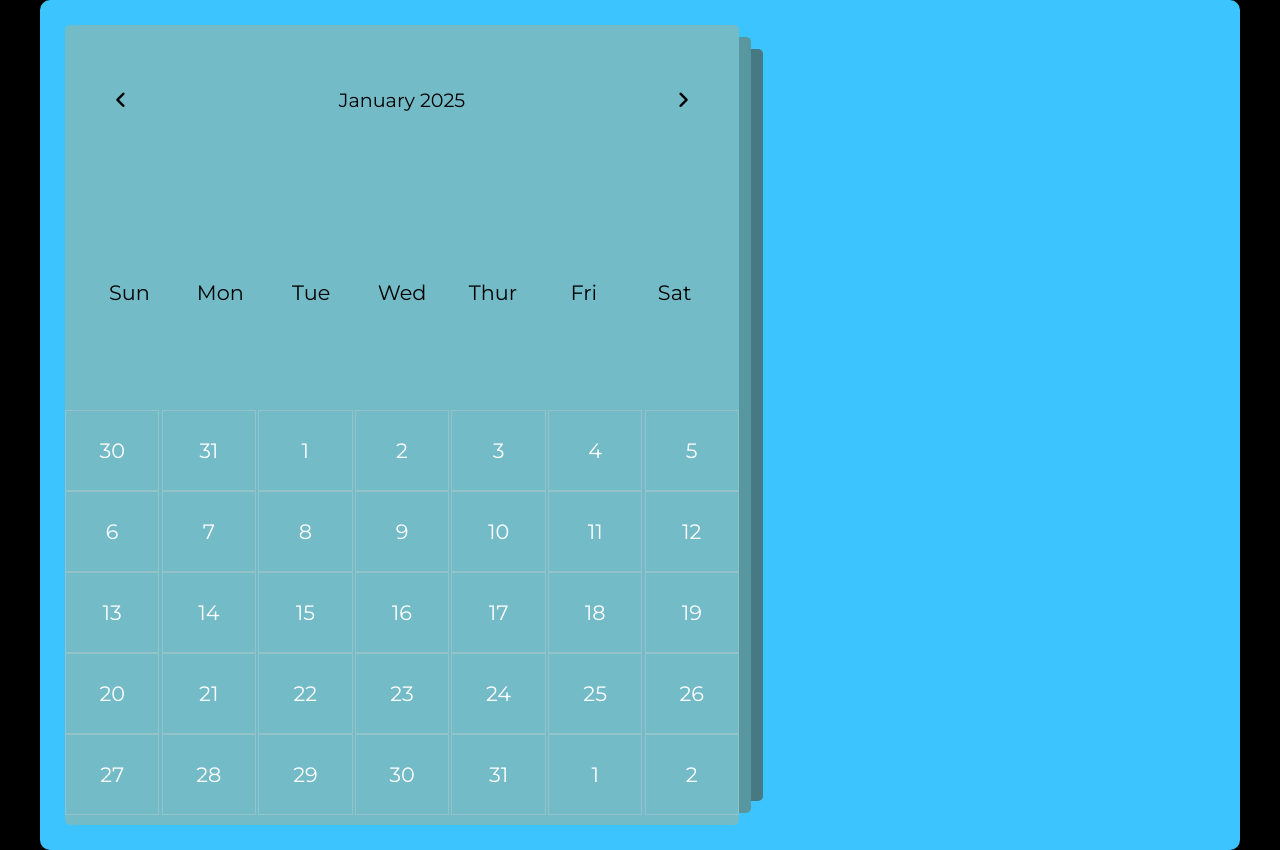
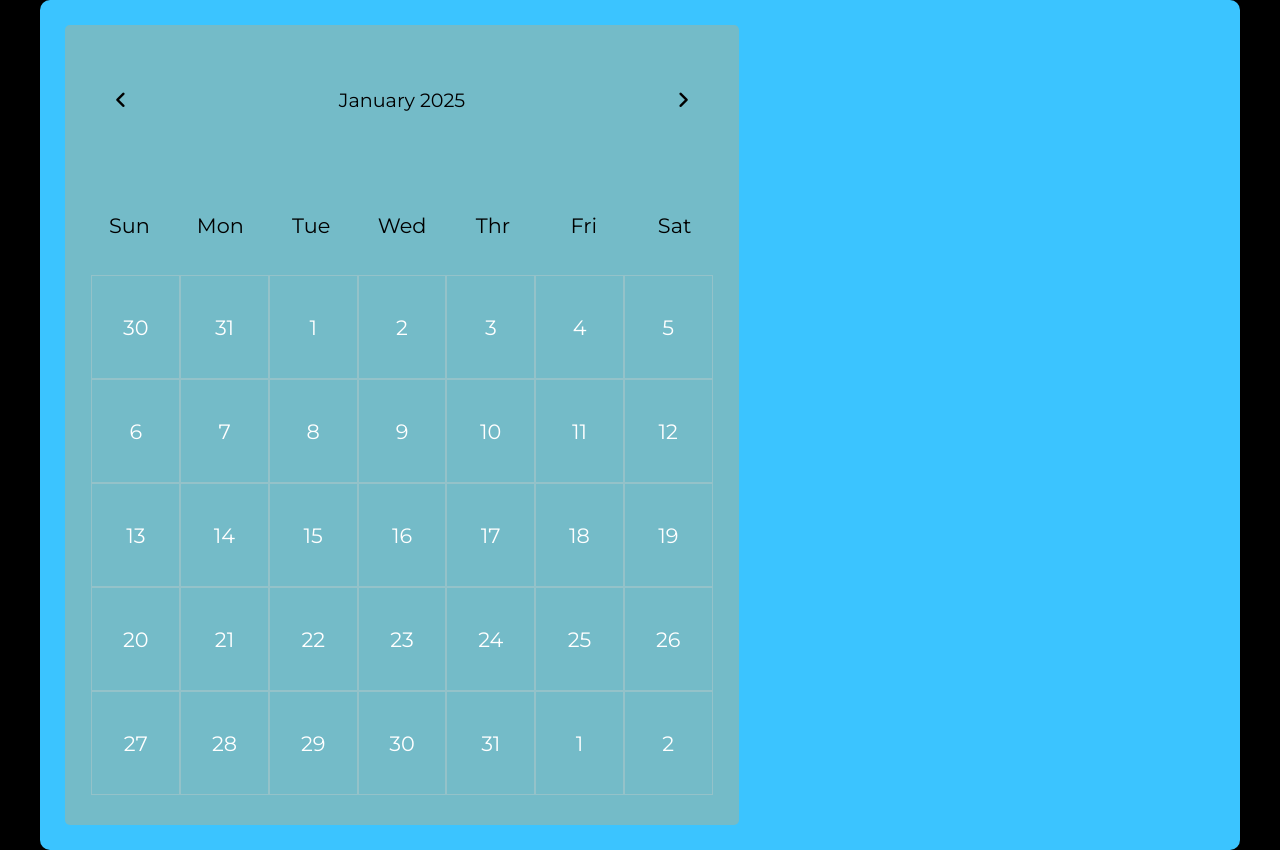
Before and after one commit to BrandonTCozart/React-ToDo-Application, a plain HTML site: page Vanilla/index.html in a window 1280 px wide. Drawn offline with Linux system fonts and the light colour scheme.

Commit message:
Update 2
Fixed the problems listed in the note

```diff
--- a/Vanilla/index.html
+++ b/Vanilla/index.html
@@ -31,7 +31,7 @@
                     <div>Mon</div>
                     <div>Tue</div>
                     <div>Wed</div>
-                    <div>Thur</div>
+                    <div>Thr</div>
                     <div>Fri</div>
                     <div>Sat</div>
                 </div>
--- a/Vanilla/styles.css
+++ b/Vanilla/styles.css
@@ -34,30 +34,12 @@ body {
   height: 100%;
   display: flex;
   flex-direction: column;
-  justify-content: space-between;
   color: #000000;
   border-radius: 5px;
   background-color: #74bbc8;
+  overflow: auto;
+
 }
-.calendar::before,
-.calendar::after {
-  content: "";
-  position: absolute;
-  top: 50%;
-  left: 100%;
-  width: 12px;
-  height: 97%;
-  border-radius: 0 5px 5px 0;
-  background-color: rgb(88, 151, 160);
-  transform: translateY(-50%);
-}
-
-.calendar::before {
-  height: 94%;
-  left: calc(100% + 12px);
-  background-color: #477982;
-}
-
 .calendar .month {
   width: 100%;
   height: 150px;
@@ -100,35 +82,28 @@ body {
 
 .calendar .days {
   width: 100%;
+  height: 260px;
   display: flex;
   flex-wrap: wrap;
-  justify-content: space-between;
+  justify-content: center;
   font-size: 1.3rem;
   font-weight: 500;
-  margin-bottom: 280px;
   position: relative;
+  padding: 0 20px;
 }
 
 .calendar .days .day {
   width: 14%;
-  height: 60%;
+  height: 40%;
   display: flex;
   align-items: center;
   justify-content: center;
   cursor: pointer;
   color: #ffffff;
   border: 1px solid #94c2c9;
+
 }
 
 .calendar .day:not(.prev-date, .next-date) {
   /* these days are temporary until javascript added*/
 }
-
-/*NOTES:
-- the weekdays and the days need to line up and im a little confused how
-to do that
-- the borders on the days have a weird gap between
-- there is a bunch of space on the top and bottom of everything in the calendar
-- on line 108 i had to make the margin-bottom rediculusly high because if not
-the days would not properly be in the calendar div
-*/
```
